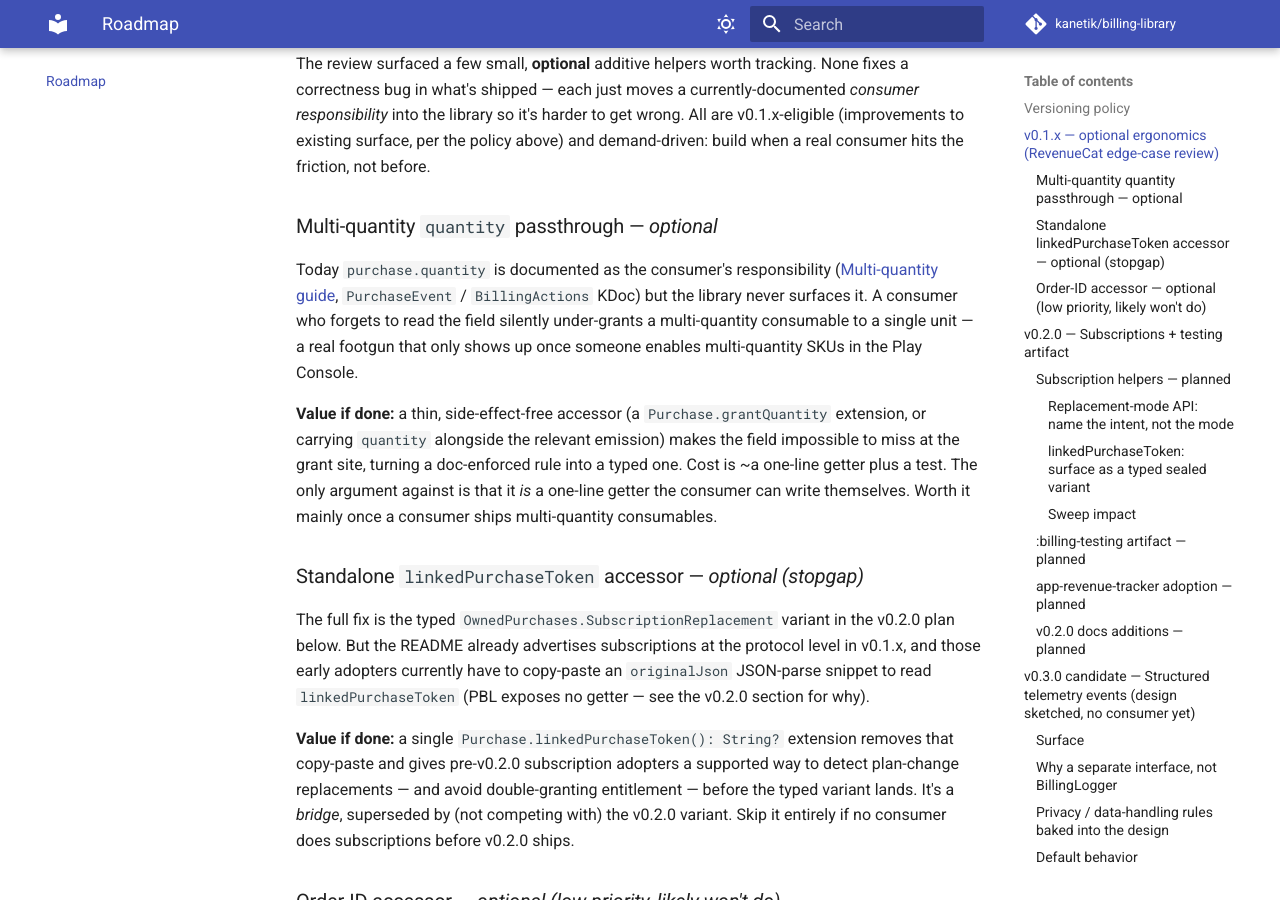
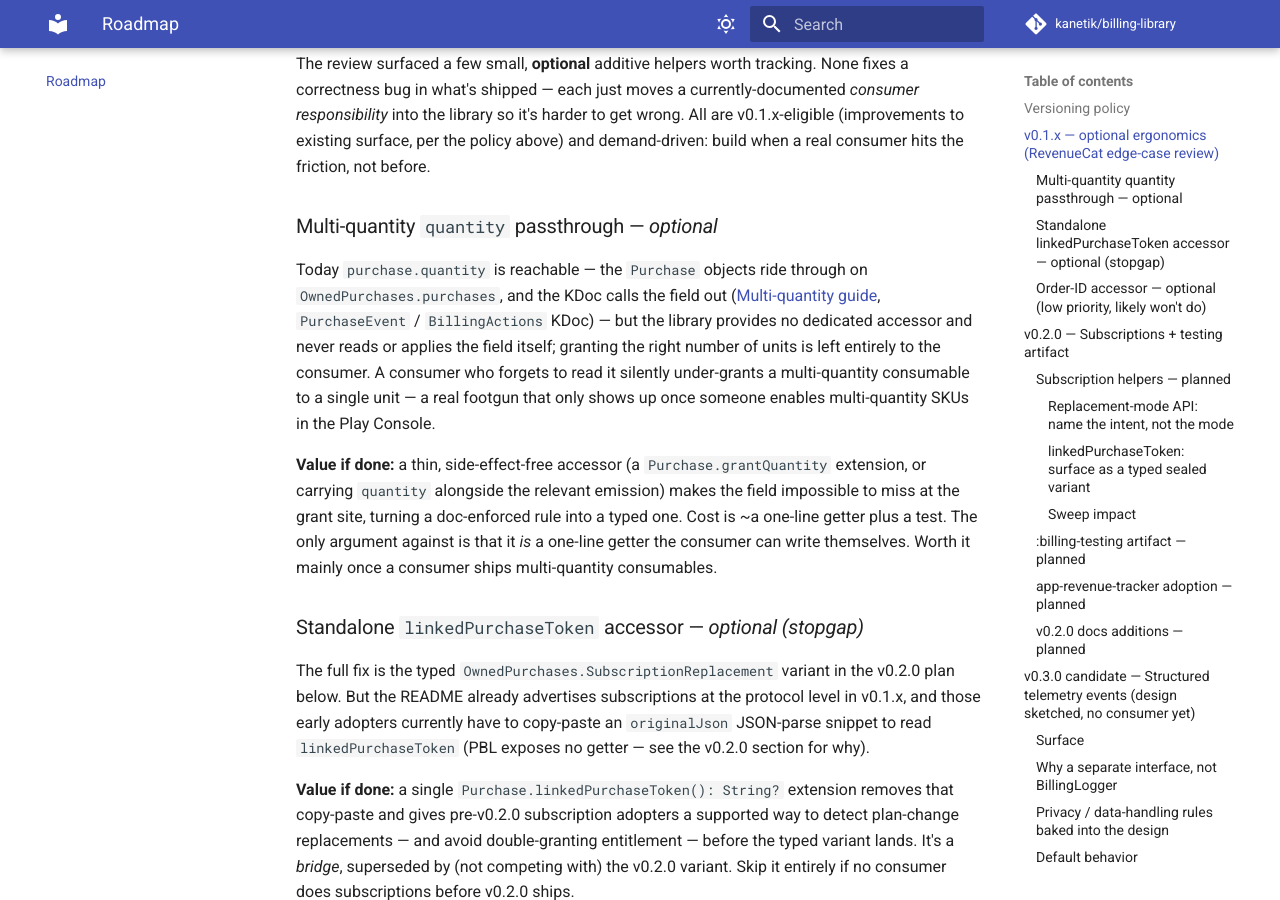
Before and after one commit to kanetik/billing-library, an MkDocs documentation site: the page built from docs/roadmap.md, in a window 1280 px wide and 900 px high, scrolled down 1071 px. Built offline with MkDocs 1.6.1 and Material for MkDocs 9.7.7, drawn with Linux system fonts in a browser that asks for light colours; comment, search, counter and statistics services are not loaded.

Commit message:
docs(roadmap): correct multi-quantity wording
quantity is reachable via OwnedPurchases.purchases; the gap is the lack
of a dedicated accessor, not inaccessibility.

PR-Review-Loop: 1

```diff
--- a/docs/roadmap.md
+++ b/docs/roadmap.md
@@ -35,7 +35,7 @@ The review surfaced a few small, **optional** additive helpers worth tracking. N
 
 ### Multi-quantity `quantity` passthrough — *optional*
 
-Today `purchase.quantity` is documented as the consumer's responsibility ([Multi-quantity guide](guides/multi-quantity.md), `PurchaseEvent` / `BillingActions` KDoc) but the library never surfaces it. A consumer who forgets to read the field silently under-grants a multi-quantity consumable to a single unit — a real footgun that only shows up once someone enables multi-quantity SKUs in the Play Console.
+Today `purchase.quantity` is reachable — the `Purchase` objects ride through on `OwnedPurchases.purchases`, and the KDoc calls the field out ([Multi-quantity guide](guides/multi-quantity.md), `PurchaseEvent` / `BillingActions` KDoc) — but the library provides no dedicated accessor and never reads or applies the field itself; granting the right number of units is left entirely to the consumer. A consumer who forgets to read it silently under-grants a multi-quantity consumable to a single unit — a real footgun that only shows up once someone enables multi-quantity SKUs in the Play Console.
 
 **Value if done:** a thin, side-effect-free accessor (a `Purchase.grantQuantity` extension, or carrying `quantity` alongside the relevant emission) makes the field impossible to miss at the grant site, turning a doc-enforced rule into a typed one. Cost is ~a one-line getter plus a test. The only argument against is that it *is* a one-line getter the consumer can write themselves. Worth it mainly once a consumer ships multi-quantity consumables.
 
```
